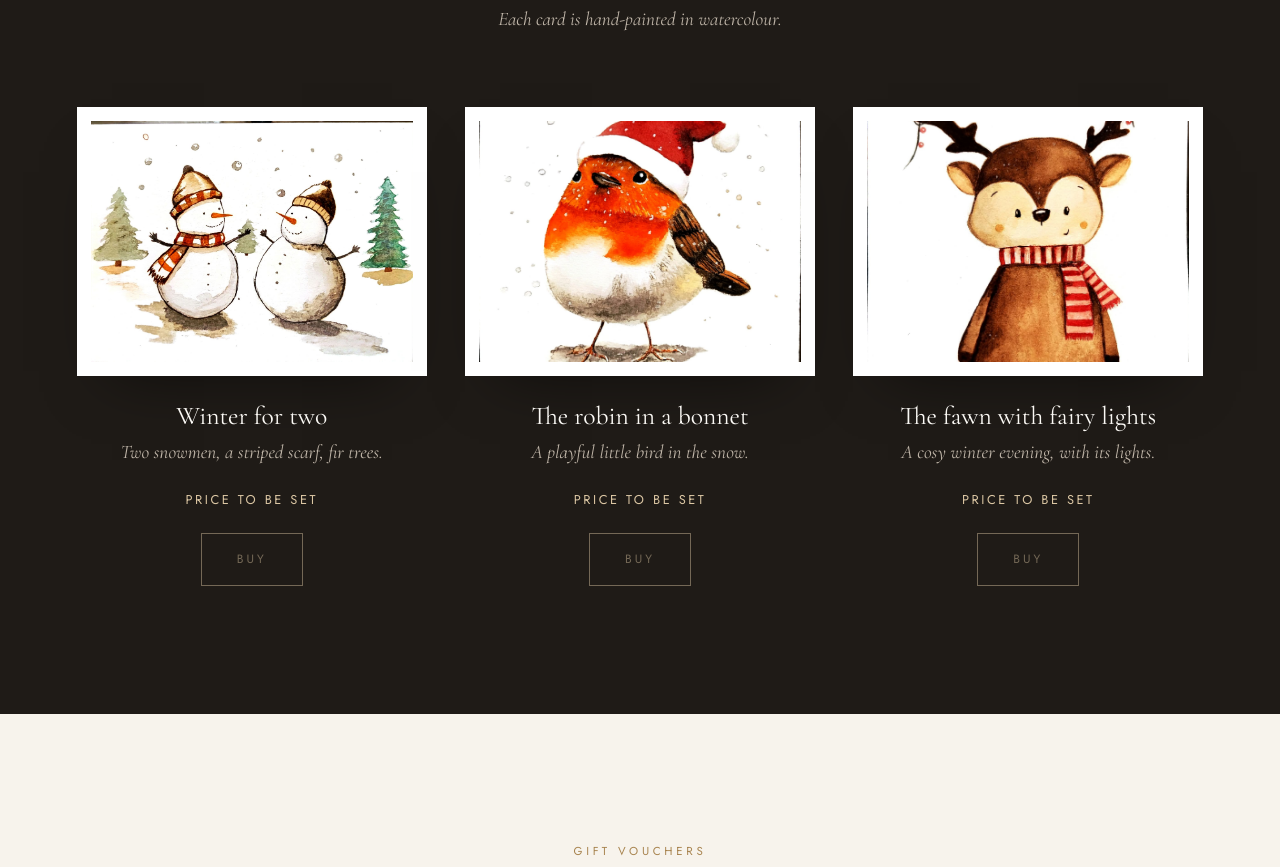
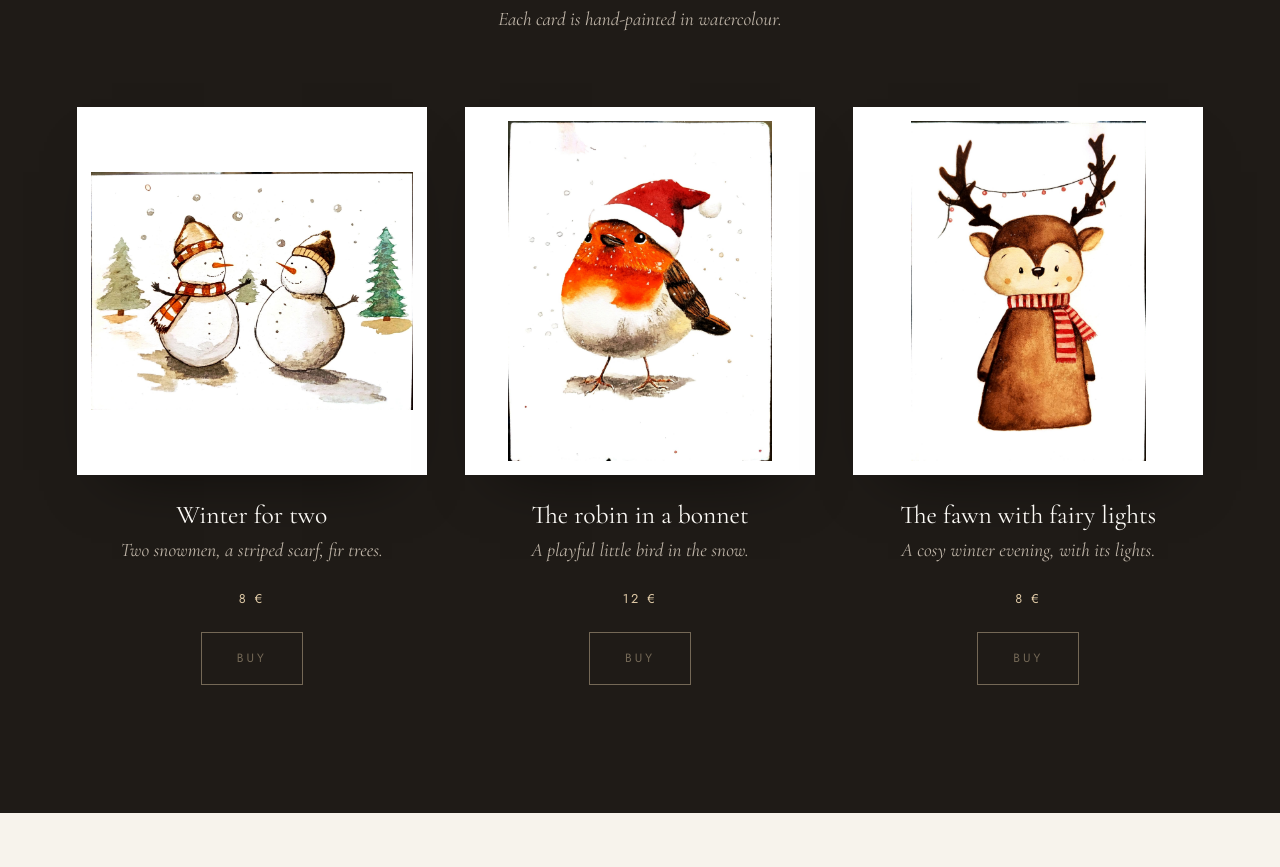
Before and after one commit to RicBar10/atelier-aquarelle-site, a plain HTML site: page index.html in a window 1280 px wide. Shown: the part 3120-3987 px from the top of the page. Drawn offline with nearby package versions, Linux system fonts and the light colour scheme.

Commit message:
Cartes : image entière sur fond blanc, prix 8 € et 12 € (rouge-gorge)
Co-Authored-By: Claude Haiku 5.5 <noreply@anthropic.com>
Claude-Session: https://claude.ai/code/session_01JLdyDoFwHNp5crFVy53tor

```diff
--- a/index.html
+++ b/index.html
@@ -221,7 +221,7 @@
     transition: transform .6s ease;
   }
   .cartes article:hover .visuel { transform: translateY(-6px); }
-  .cartes .visuel img { width: 100%; aspect-ratio: 4 / 3; object-fit: cover; }
+  .cartes .visuel img { width: 100%; height: 340px; object-fit: contain; background: #fff; }
   .cartes h3 { margin-top: 1.6rem; }
   .cartes p { color: #bfb5a8; font-style: italic; margin: .4rem 0 1rem; }
   .cartes .prix { font-family: var(--sans); font-size: .8rem; letter-spacing: .2em; color: var(--or-clair); text-transform: uppercase; }
@@ -422,7 +422,7 @@
         <div class="visuel"><img src="assets/carte-bonhomme-de-neige.jpg" data-i18n-alt="alt_carte_bonhommes" alt="" loading="lazy"></div>
         <h3 data-i18n="cap_bonhommes"></h3>
         <p data-i18n="desc_bonhommes"></p>
-        <span class="prix" data-i18n="prix_a_definir"></span><br>
+        <span class="prix">8 €</span><br>
         <a class="btn or" href="#" data-lien="carteBonhomme" data-i18n="acheter"></a>
       </article>
 
@@ -430,7 +430,7 @@
         <div class="visuel"><img src="assets/carte-rouge-gorge.jpg" data-i18n-alt="alt_carte_rouge" alt="" loading="lazy"></div>
         <h3 data-i18n="cap_rouge"></h3>
         <p data-i18n="desc_rouge"></p>
-        <span class="prix" data-i18n="prix_a_definir"></span><br>
+        <span class="prix">12 €</span><br>
         <a class="btn or" href="#" data-lien="carteRougeGorge" data-i18n="acheter"></a>
       </article>
 
@@ -438,7 +438,7 @@
         <div class="visuel"><img src="assets/carte-faon.jpg" data-i18n-alt="alt_carte_faon" alt="" loading="lazy"></div>
         <h3 data-i18n="cap_faon"></h3>
         <p data-i18n="desc_faon"></p>
-        <span class="prix" data-i18n="prix_a_definir"></span><br>
+        <span class="prix">8 €</span><br>
         <a class="btn or" href="#" data-lien="carteFaon" data-i18n="acheter"></a>
       </article>
     </div>
```
